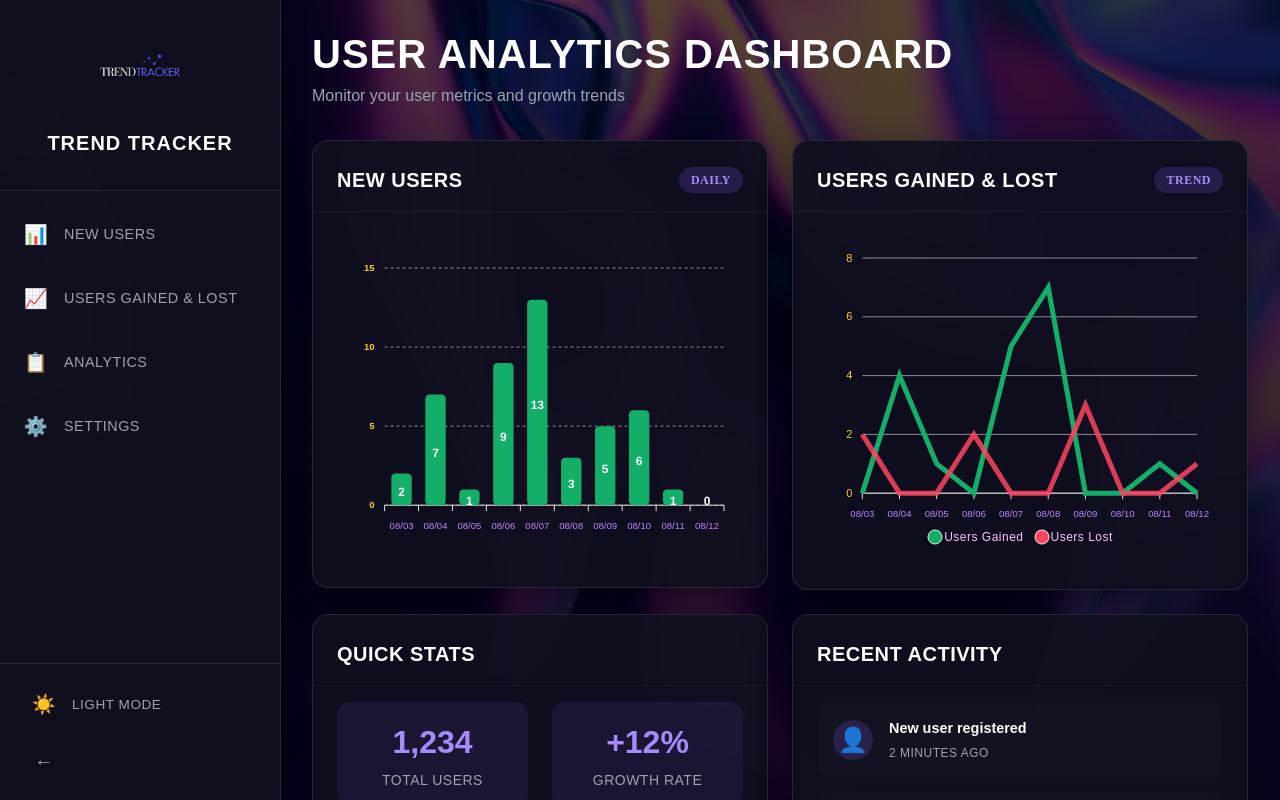
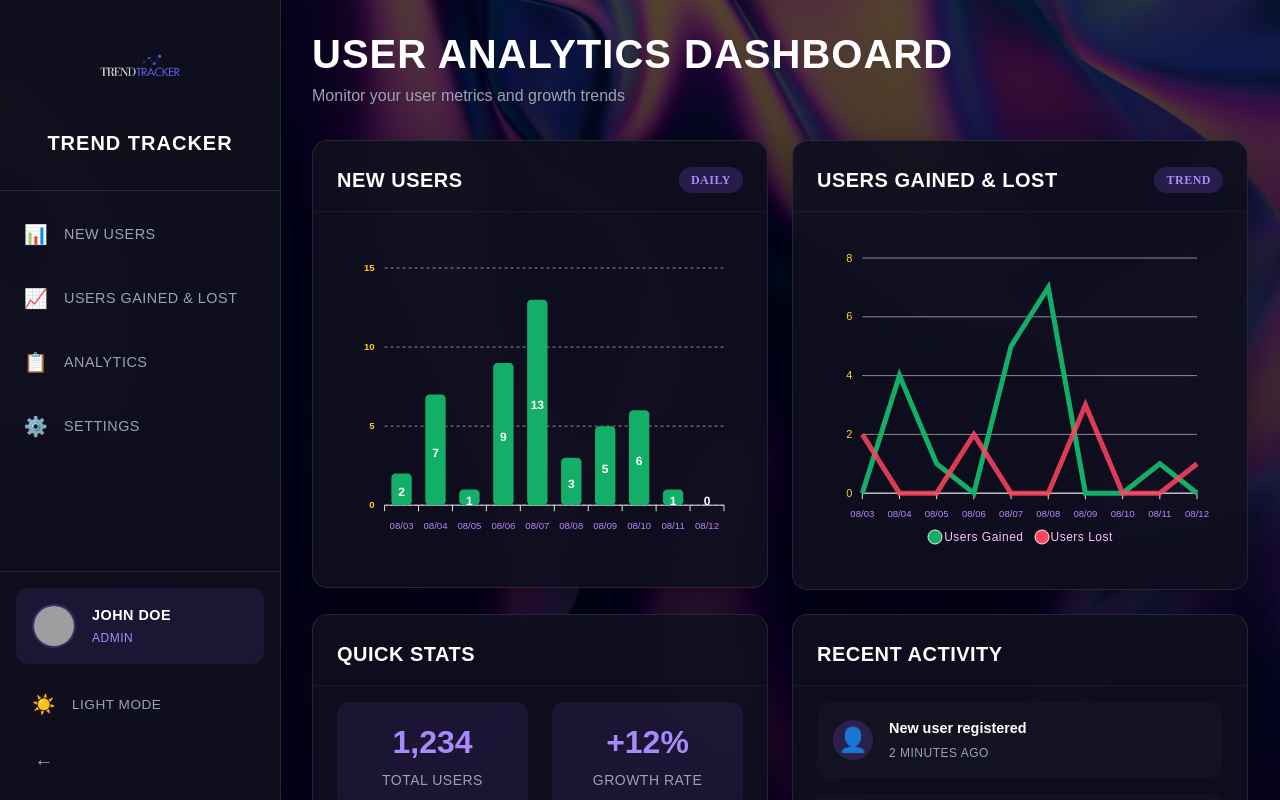
Before and after one commit to alissatroiano/Trend-Tracker, a React (Vite) app: page / in a window 1280 px wide. Shown: the top 800 px of the page. Built offline with nearby package versions, Linux system fonts and the light colour scheme; grey boxes are pictures that could not be loaded; a web font is replaced by a local one.

Commit message:
Add profile avatar to sidebar

```diff
--- a/src/components/Navigation/Navigation.css
+++ b/src/components/Navigation/Navigation.css
@@ -158,6 +158,98 @@
 
 .sidebar.dark .sidebar-footer {
   border-top: 1px solid rgba(255, 255, 255, 0.1);
+}
+
+.profile-section {
+  display: flex;
+  align-items: center;
+  gap: 1rem;
+  padding: 1rem;
+  background: rgba(99, 102, 241, 0.05);
+  border-radius: 12px;
+  transition: all 0.3s ease;
+  margin-bottom: 0.5rem;
+}
+
+.sidebar.dark .profile-section {
+  background: rgba(139, 92, 246, 0.1);
+}
+
+.profile-section:hover {
+  background: rgba(99, 102, 241, 0.1);
+  transform: scale(1.02);
+}
+
+.sidebar.dark .profile-section:hover {
+  background: rgba(139, 92, 246, 0.15);
+}
+
+.profile-avatar {
+  width: 40px;
+  height: 40px;
+  border-radius: 50%;
+  overflow: hidden;
+  flex-shrink: 0;
+  border: 2px solid rgba(99, 102, 241, 0.2);
+  transition: all 0.3s ease;
+}
+
+.sidebar.dark .profile-avatar {
+  border: 2px solid rgba(139, 92, 246, 0.3);
+}
+
+.avatar-image {
+  width: 100%;
+  height: 100%;
+  object-fit: cover;
+  transition: all 0.3s ease;
+}
+
+.profile-section:hover .avatar-image {
+  transform: scale(1.1);
+}
+
+.profile-info {
+  flex: 1;
+  text-align: left;
+  transition: opacity 0.3s ease;
+}
+
+.profile-name {
+  font-family: "Futura-PT", sans-serif;
+  font-size: 0.9rem;
+  font-weight: 600;
+  color: #1f2937;
+  margin-bottom: 0.125rem;
+  text-transform: uppercase;
+  letter-spacing: 0.5px;
+}
+
+.sidebar.dark .profile-name {
+  color: #ffffff;
+}
+
+.profile-role {
+  font-family: "Futura-PT", sans-serif;
+  font-size: 0.75rem;
+  color: #6366f1;
+  font-weight: 500;
+  text-transform: uppercase;
+  letter-spacing: 0.5px;
+}
+
+.sidebar.dark .profile-role {
+  color: #a78bfa;
+}
+
+.sidebar.collapsed .profile-section {
+  justify-content: center;
+  padding: 0.75rem;
+}
+
+.sidebar.collapsed .profile-info {
+  opacity: 0;
+  pointer-events: none;
 }
 
 .theme-toggle,
--- a/src/components/Navigation/Navigation.tsx
+++ b/src/components/Navigation/Navigation.tsx
@@ -60,6 +60,22 @@ const Navigation: React.FC<NavProps> = ({ darkMode, setDarkMode }) => {
         </nav>
 
         <div className="sidebar-footer">
+          <div className="profile-section">
+            <div className="profile-avatar">
+              <img
+                src="https://images.pexels.com/photos/771742/pexels-photo-771742.jpeg?auto=compress&cs=tinysrgb&w=150&h=150&dpr=2"
+                alt="Profile"
+                className="avatar-image"
+              />
+            </div>
+            {!isCollapsed && (
+              <div className="profile-info">
+                <div className="profile-name">John Doe</div>
+                <div className="profile-role">Admin</div>
+              </div>
+            )}
+          </div>
+
           <button
             onClick={() => setDarkMode(!darkMode)}
             className="theme-toggle"
```
